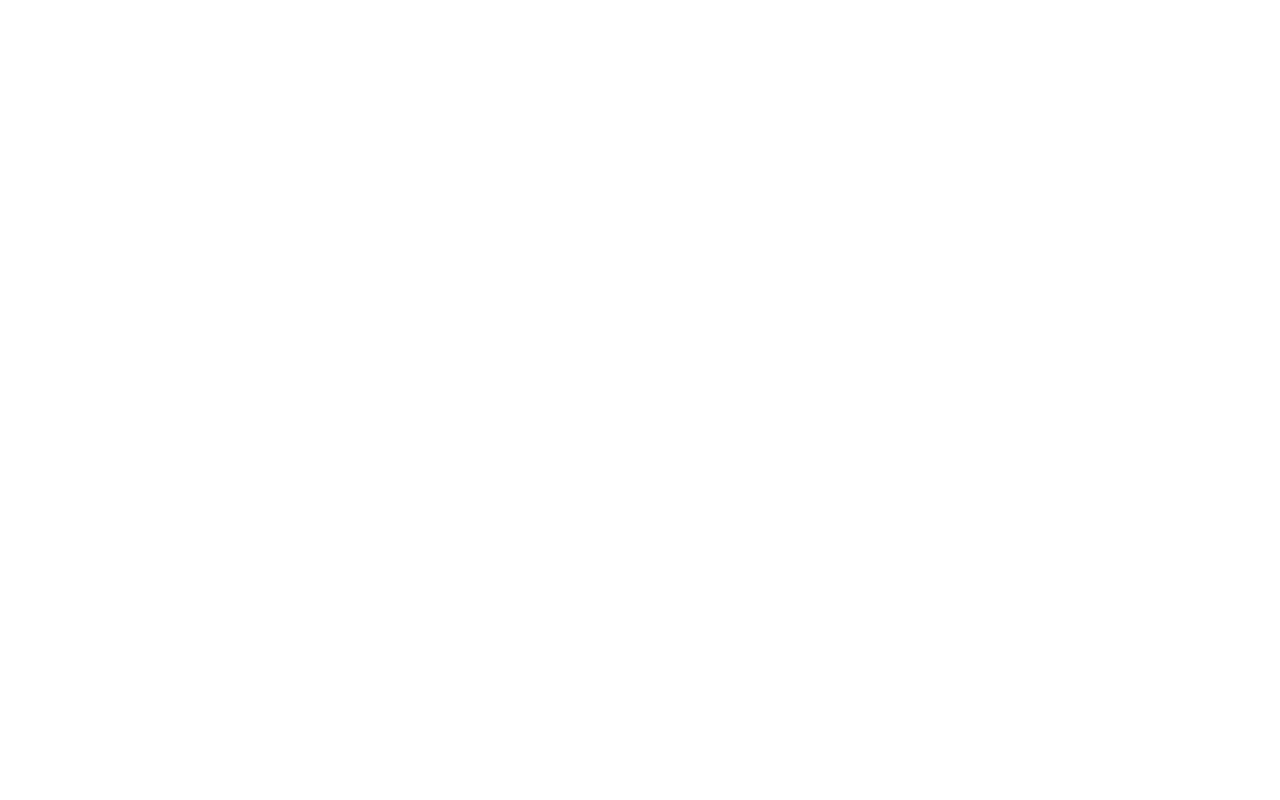
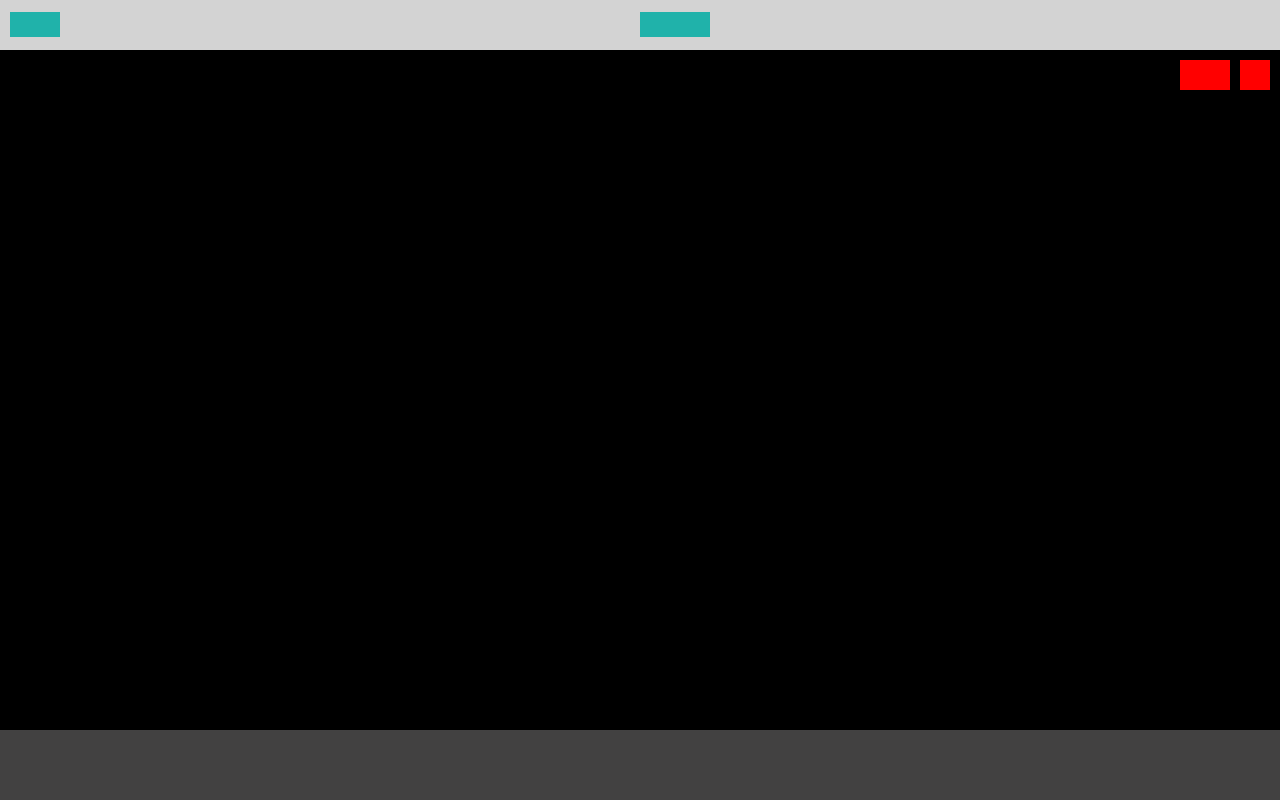
Before and after one commit to Linuxpert/html-css-zoom, a plain HTML site: page index.html in a window 1280 px wide. Drawn offline with Linux system fonts and the light colour scheme.

Commit message:
header provvisorio

```diff
--- a/css/style.css
+++ b/css/style.css
@@ -4,3 +4,69 @@
     margin: 0%;
     box-sizing: border-box;
 }
+
+
+/* header */
+
+#barra {
+    height: 50px;
+    background-color: lightgray;
+}
+
+#pallini {
+    height: 25px;
+    width: 50px;
+    background-color: lightseagreen;
+    display: inline-block;
+    margin-left: 10px;
+}
+
+#box-id {
+    height: 25px;
+    width: 70px;
+    background-color: lightseagreen;
+    display: inline-block;
+    margin-left: 45%;
+}
+
+#pallini, #box-id{
+    margin-top: 12px;
+}
+
+/* main */
+
+#box-sfondo{
+    height: calc(100vh - 120px);
+    background-color: black;
+}
+
+#riga-pulsanti {
+    display: flex;
+    height: 50px;
+    justify-content: flex-end;
+    align-items: center;
+}
+
+#speaker-view {
+    height: 30px;
+    /* debug */
+    background-color: red;
+    width: 50px;
+
+}
+
+#fullscreen {
+    height: 30px;
+    margin: 0 10px;
+    /* debug */
+    background-color: red;
+    width: 30px;
+
+}
+
+
+/* footer */
+#barra-footer {
+    height: 70px;
+    background-color: rgb(66, 65, 65);
+}
--- a/index.html
+++ b/index.html
@@ -4,9 +4,48 @@
     <meta charset="UTF-8">
     <meta http-equiv="X-UA-Compatible" content="IE=edge">
     <meta name="viewport" content="width=device-width, initial-scale=1.0">
+    <link rel="stylesheet" href="css/style.css">
     <title>zoom call</title>
 </head>
 <body>
+    <!-- barra superiore -->
+    <header>
+        <div id="barra">
+            <div id="pallini">
+
+            </div>
+
+            <div id="box-id">
+
+            </div>
+        </div>
+    </header>
+
+    <!-- blocco principale -->
+    <main>
+        <div id="box-sfondo">
+            <div id="riga-pulsanti">
+                <div id="speaker-view">
+
+                </div>
+
+                <div id="fullscreen">
+
+                </div>
+            </div>
+
+
+
+
+        </div>
+    </main>
+
+    <!-- footer -->
+    <footer>
+        <div id="barra-footer">
+
+        </div>
+    </footer>
 
 </body>
 </html>
```
